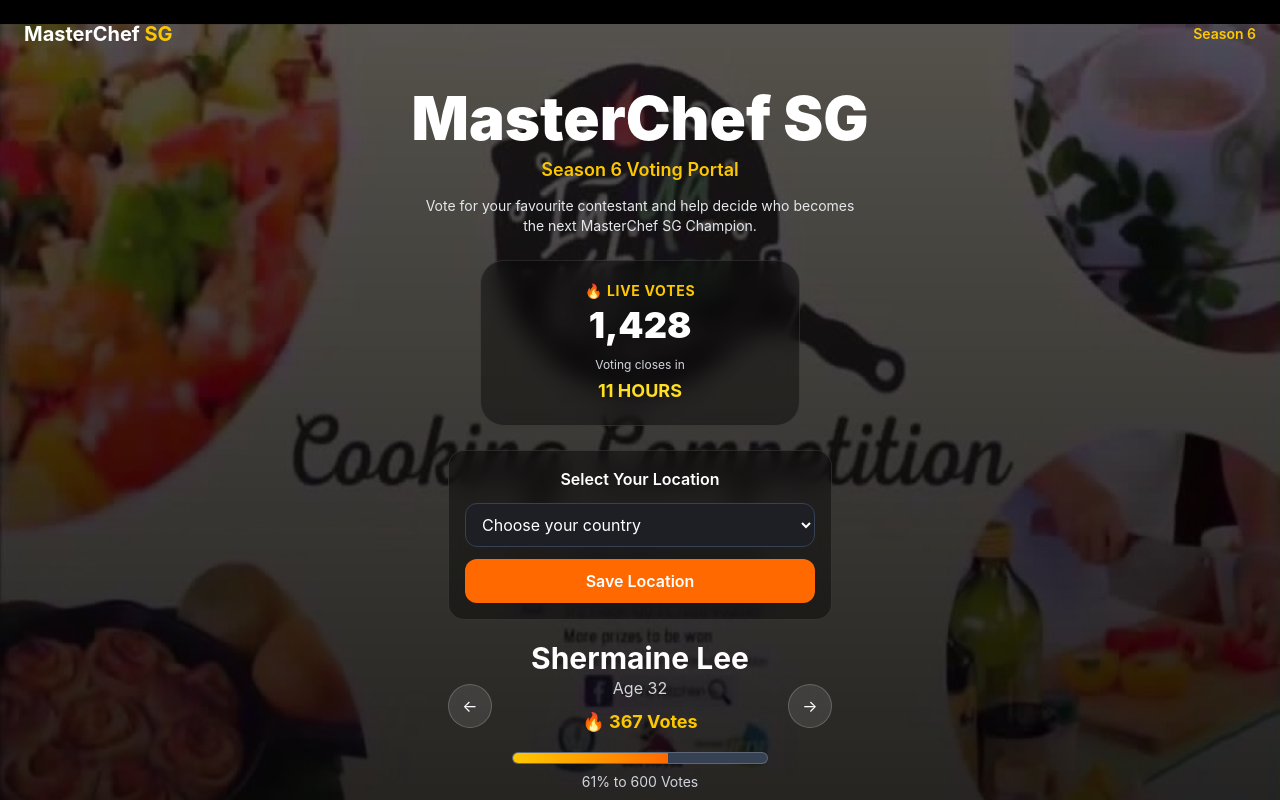
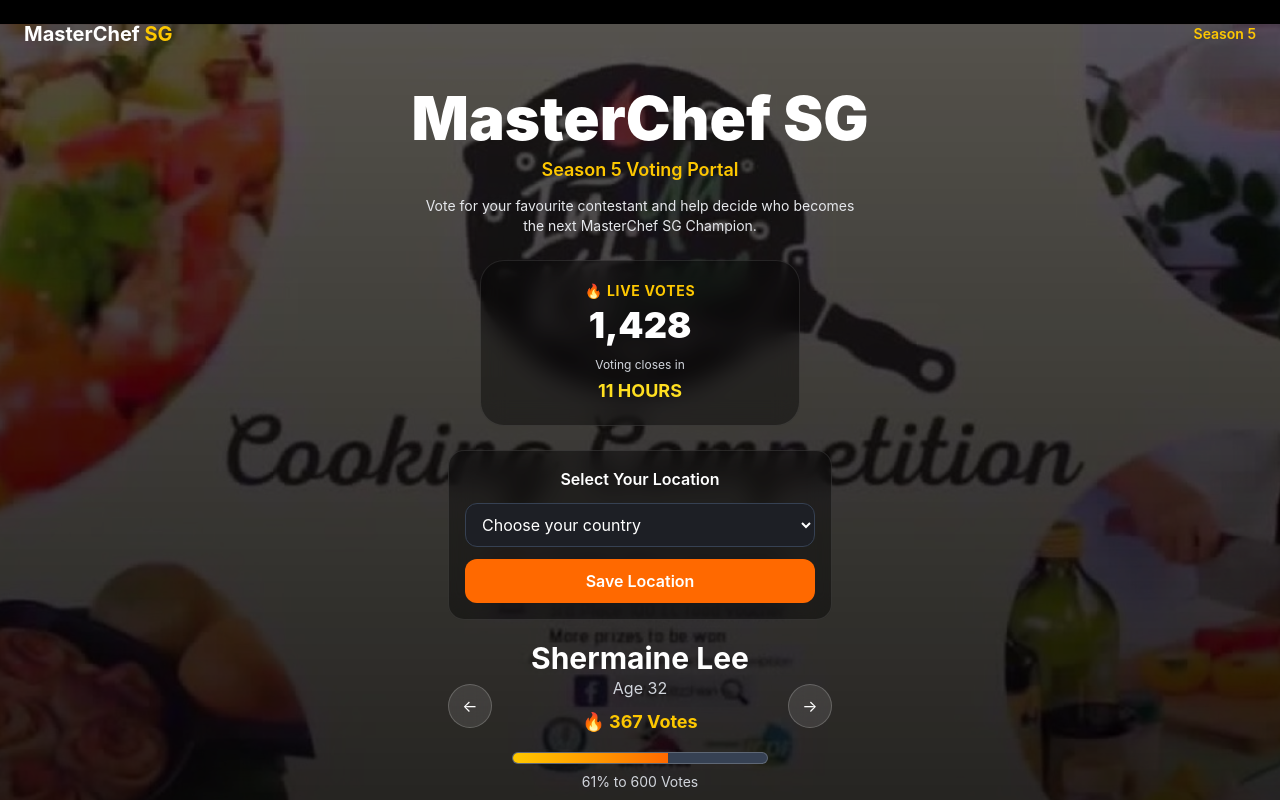
Before and after one commit to purplekamui/masterchefsingapore, a React (Vite) app in the folder frontend/: page / in a window 1280 px wide. Shown: the top 800 px of the page. Built offline with nearby package versions, Linux system fonts and the light colour scheme.

Commit message:
Auto approve email votes

```diff
--- a/frontend/index.html
+++ b/frontend/index.html
@@ -22,7 +22,7 @@
     />
     <meta property="og:type" content="website" />
     <meta property="og:url" content="https://masterchefsingapore-a9i1-two.vercel.app/" />
-    <meta property="og:image" content="https://masterchefsingapore-a9i1-two.vercel.app/preview.png" />
+    <meta property="og:image" content="/preview.png" />
     <!-- Twitter -->
     <meta name="twitter:card" content="summary_large_image" />
     <meta name="twitter:title" content="MasterChef Singapore Voting" />
@@ -30,7 +30,7 @@
       name="twitter:description"
       content="Vote for your favourite contestant in MasterChef Singapore."
     />
-    <meta name="twitter:image" content="https://masterchefsingapore-a9i1-two.vercel.app/preview.png" />
+    <meta name="twitter:image" content="/preview.png" />
 
   </head>https://masterchefsingapore-a9i1-two.vercel.app/
 
--- a/frontend/src/Home.jsx
+++ b/frontend/src/Home.jsx
@@ -83,7 +83,7 @@
       style={{
         backgroundImage:
           "linear-gradient(rgba(0,0,0,.65), rgba(0,0,0,.85)), url('/preview.png')",
-        backgroundSize: "auto 100%",
+        backgroundSize: "cover",
         backgroundPosition: "center",
         backgroundAttachment: "fixed",
         backgroundRepeat: "no-repeat",
--- a/frontend/src/components/Hero.jsx
+++ b/frontend/src/components/Hero.jsx
@@ -7,7 +7,7 @@
       </h1>
 
       <p className="mt-2 text-yellow-400 text-lg font-semibold">
-        Season 6 Voting Portal
+        Season 5 Voting Portal
       </p>
 
       <p className="mt-3 text-gray-200 max-w-md mx-auto text-sm">
--- a/frontend/src/components/Navbar.jsx
+++ b/frontend/src/components/Navbar.jsx
@@ -6,7 +6,7 @@
       </h1>
 
       <span className="text-yellow-400 font-semibold text-sm">
-        Season 6
+        Season 5
       </span>
     </nav>
   );
```
